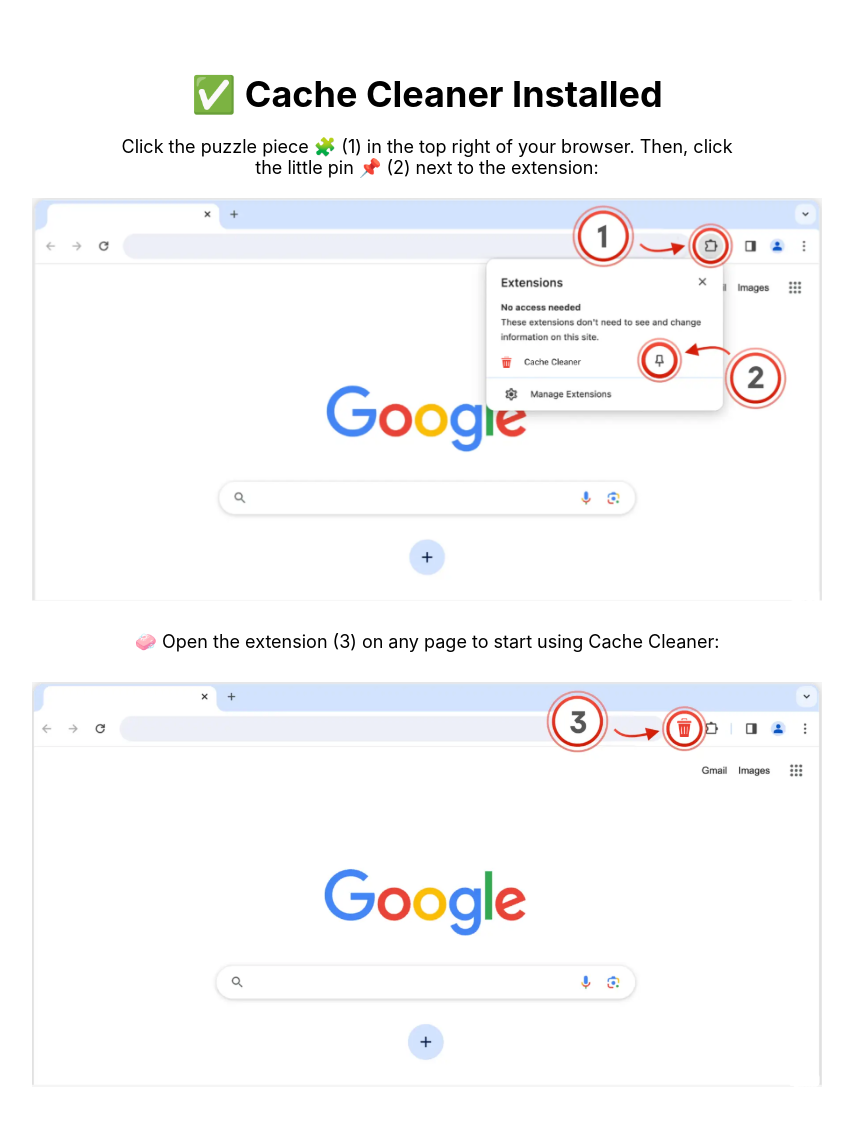
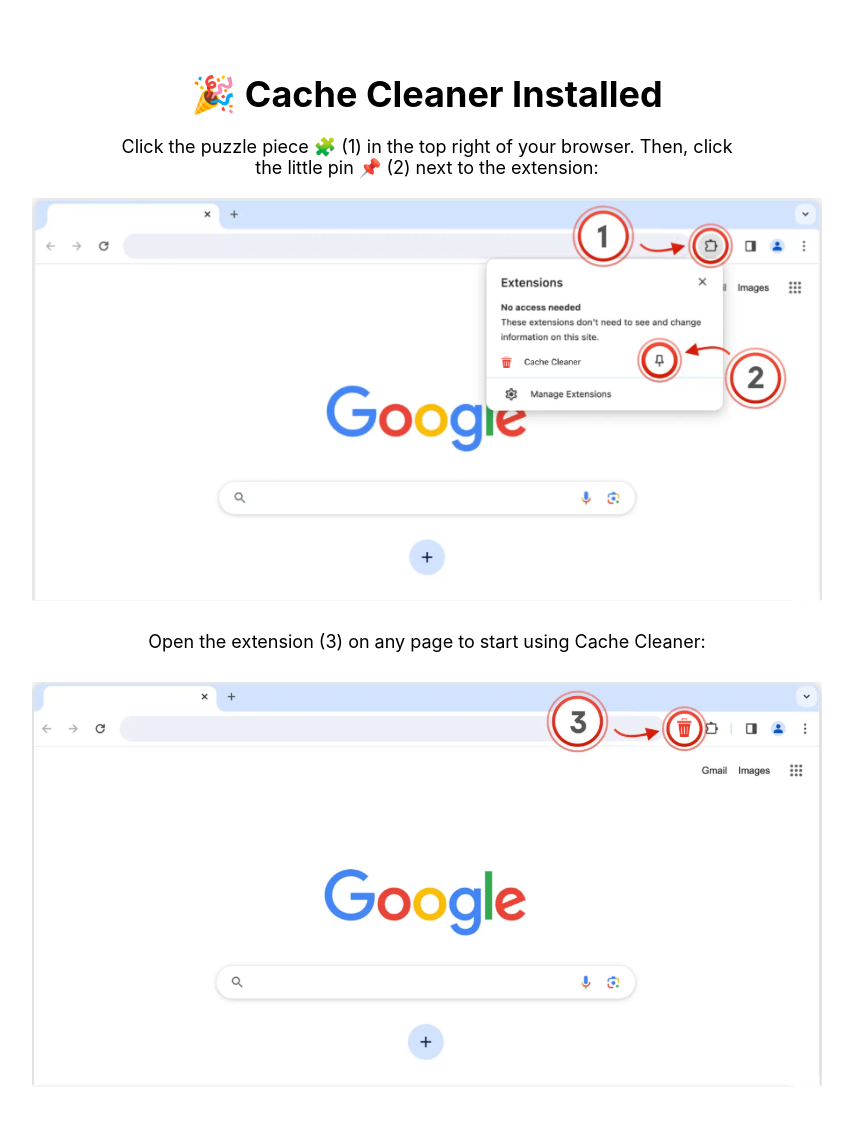
Before and after one commit to sergeycommit/cache_cleaner, a Jekyll site: the page index.html, which Jekyll copies as it is, in a window 1280 px wide. Shown: the whole page, without its empty margins (213-1066 px from the left). Built offline with Jekyll 4.4.1, drawn with Linux system fonts in a browser that asks for light colours.

Commit message:
Update index.html

```diff
--- a/index.html
+++ b/index.html
@@ -24,7 +24,7 @@
 </head>
 <body>
 
-  <h1 style="font-size: 36px; margin-bottom: 20px;">✅ Cache Cleaner Installed</h1>
+  <h1 style="font-size: 36px; margin-bottom: 20px;">🎉 Cache Cleaner Installed</h1>
 
   <p style="font-size: 18px; margin-bottom: 20px;">
     Click the puzzle piece 🧩 (1) in the top right of your browser. Then, click<br>
@@ -36,7 +36,7 @@
   </div>
 
   <p style="font-size: 18px; margin-bottom: 30px;">
-    🧼 Open the extension (3) on any page to start using Cache Cleaner:
+    Open the extension (3) on any page to start using Cache Cleaner:
   </p>
 
   <div>
```
